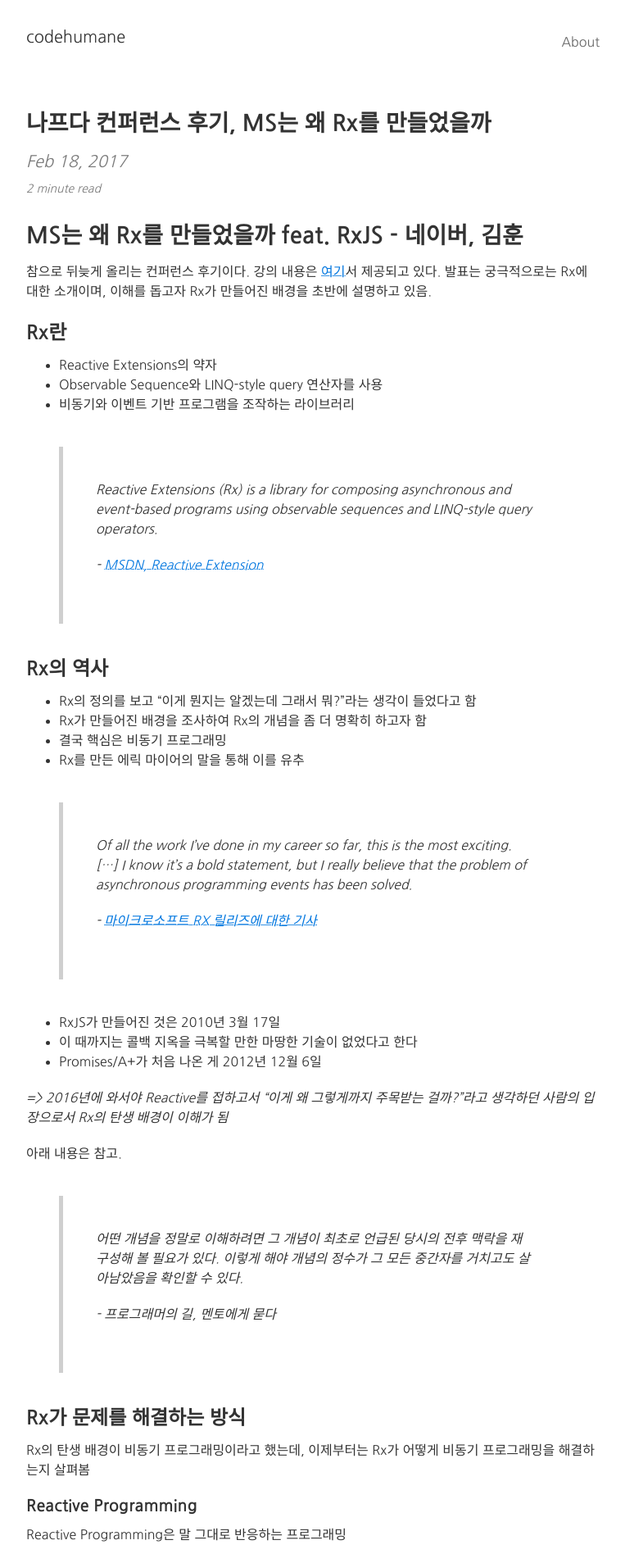
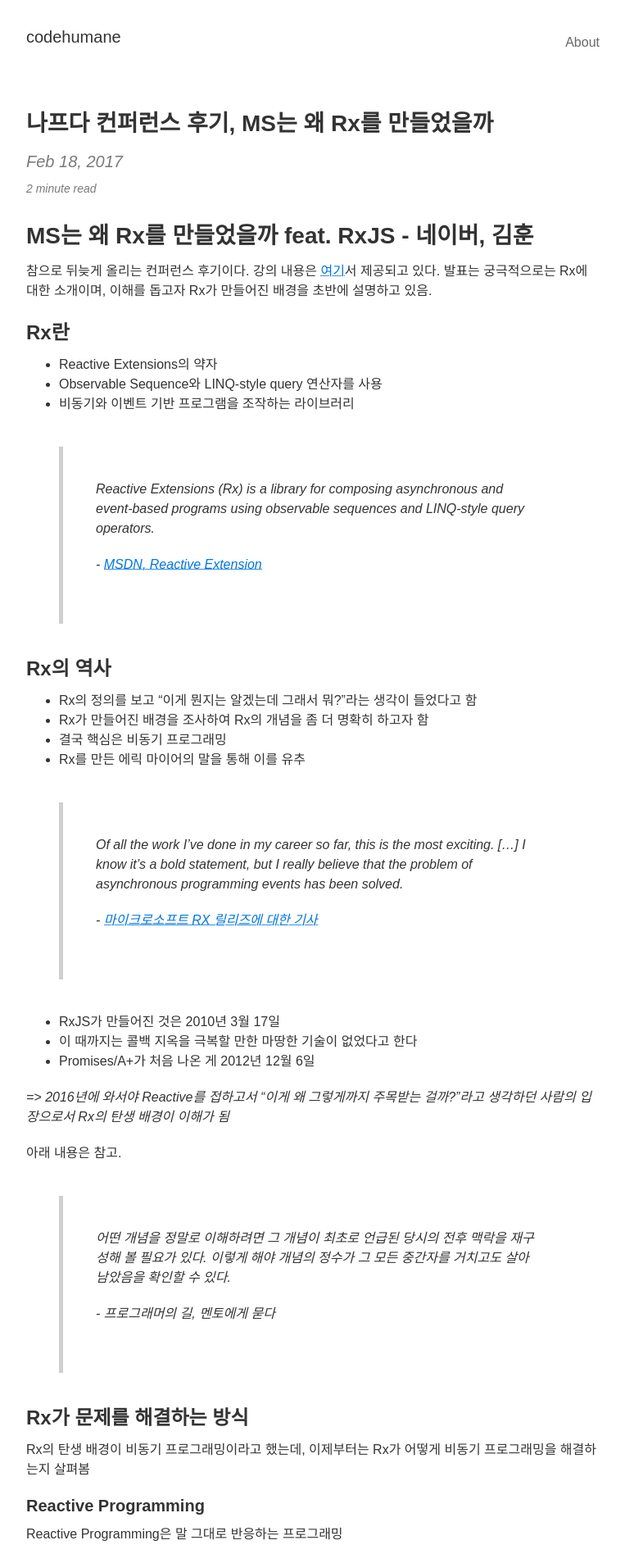
Before and after one commit to codehumane/codehumane.github.io, a Jekyll site: the page built from _posts/2017-02-18-나프다-컨퍼런스-후기-MS는-왜-Rx를-만들었을까.md, in a window 1280 px wide. Shown: the top 1907 px of the page at 82% size, without its empty margins (258-1021 px from the left). Built offline with Jekyll 4.4.1, drawn with Linux system fonts in a browser that asks for light colours.

Commit message:
font update

```diff
--- a/_sass/_variables.scss
+++ b/_sass/_variables.scss
@@ -1,12 +1,12 @@
 // Typography
 $base-font-size: 12px !default;
 $bold-font-weight: bold !default;
-$font-family: 'Nanum Gothic', 'PT Serif', Georgia, 'Times New Roman', serif !default;
+$font-family: "Droid Sans", sans-serif, 'PT Serif', Georgia, 'Times New Roman', serif !default;
 $line-height: 1.5 !default;
-$heading-font-family: 'Nanum Gothic', 'Helvetica Neue', Helvetica, sans-serif !default;
+$heading-font-family: "Droid Sans", sans-serif, 'Helvetica Neue', Helvetica, sans-serif !default;
 $heading-font-weight: 900 !default;
 $heading-line-height: 1.25 !default;
-$monospace-font-family: 'Nanum Gothic', 'Source Code Pro', Consolas, monospace !default;
+$monospace-font-family: "Droid Sans", sans-serif, 'Source Code Pro', Consolas, monospace !default;
 $h1: 28px !default;
 $h2: 24px !default;
 $h3: 20px !default;
```
